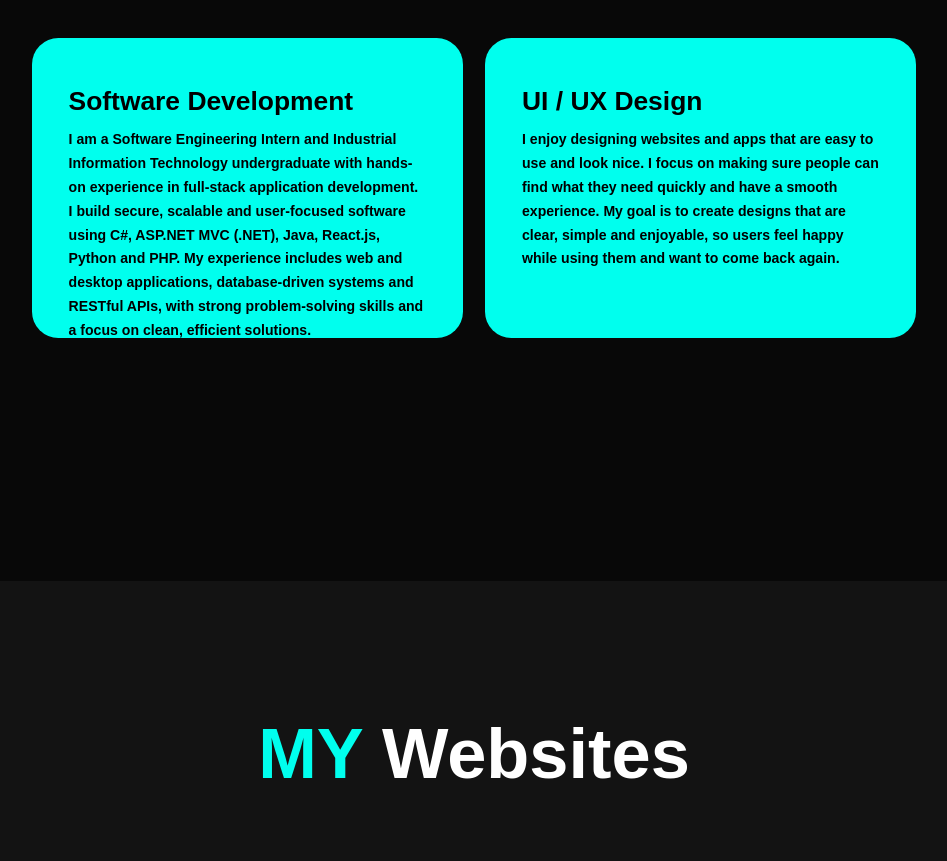
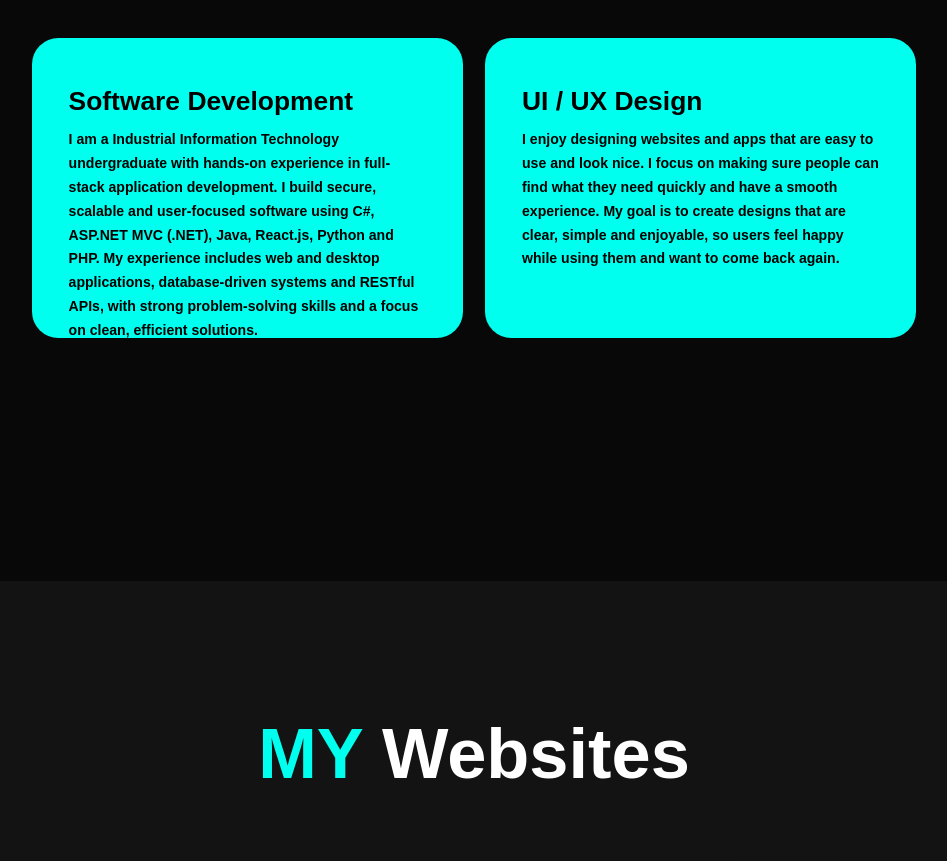
Before and after one commit to Dilshan-Wickramasinghe/my-portfolio, a plain HTML site: page index.html in a window 1280 px wide. Shown: the part 2300-3161 px from the top of the page, without its empty margins (166-1113 px from the left). Drawn offline with nearby package versions, Linux system fonts and the light colour scheme.

Commit message:
Update index.html

```diff
--- a/index.html
+++ b/index.html
@@ -120,7 +120,7 @@
         <div class="service-info">
           <h4>Software Development</h4>
           <p>
-            I am a Software Engineering Intern and Industrial Information Technology undergraduate with hands-on experience in
+            I am a Industrial Information Technology undergraduate with hands-on experience in
   full-stack application development. I build secure, scalable and user-focused software using C#, ASP.NET MVC (.NET),
   Java, React.js, Python and PHP. My experience includes web and desktop applications, database-driven systems and
   RESTful APIs, with strong problem-solving skills and a focus on clean, efficient solutions.
```
